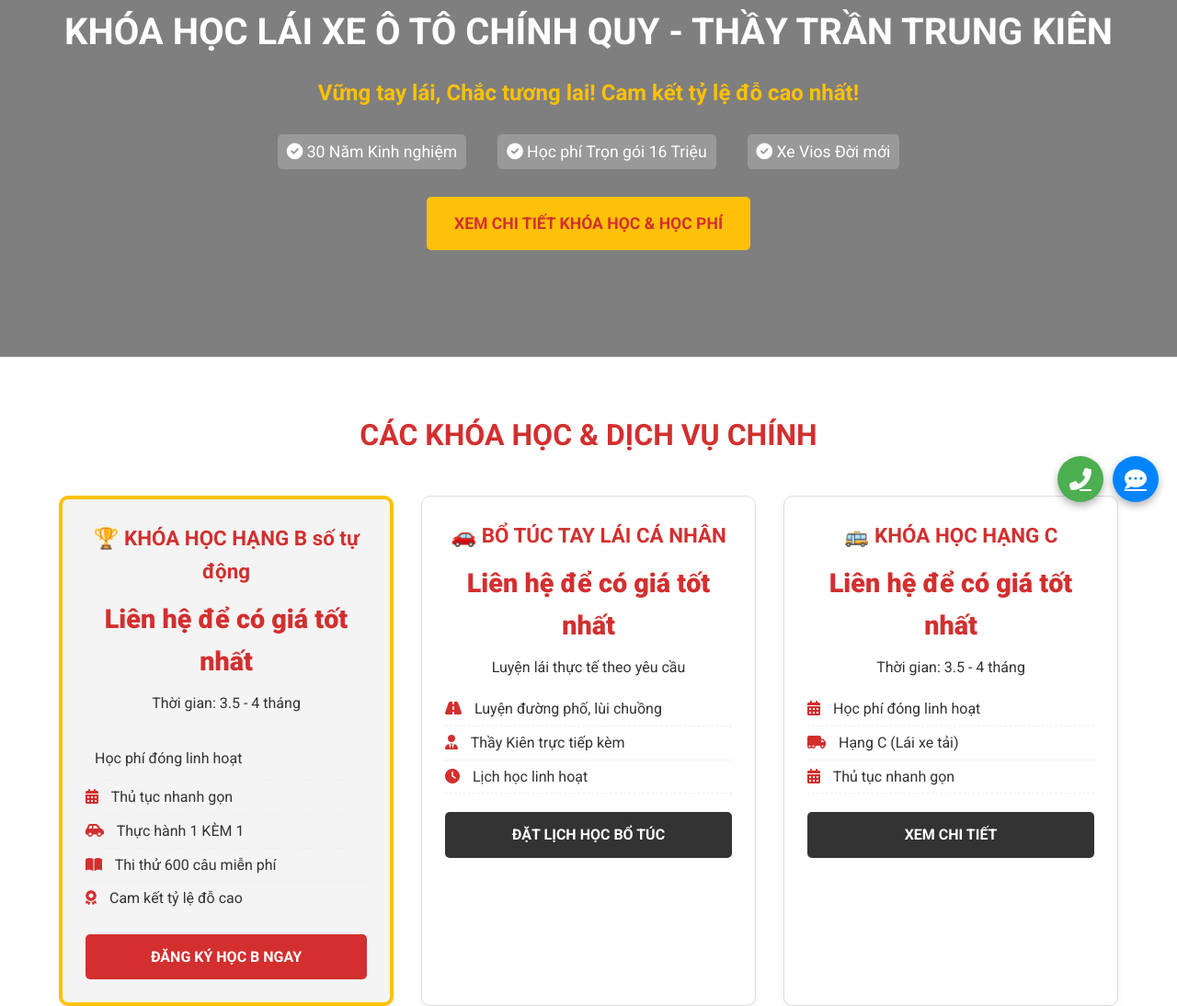
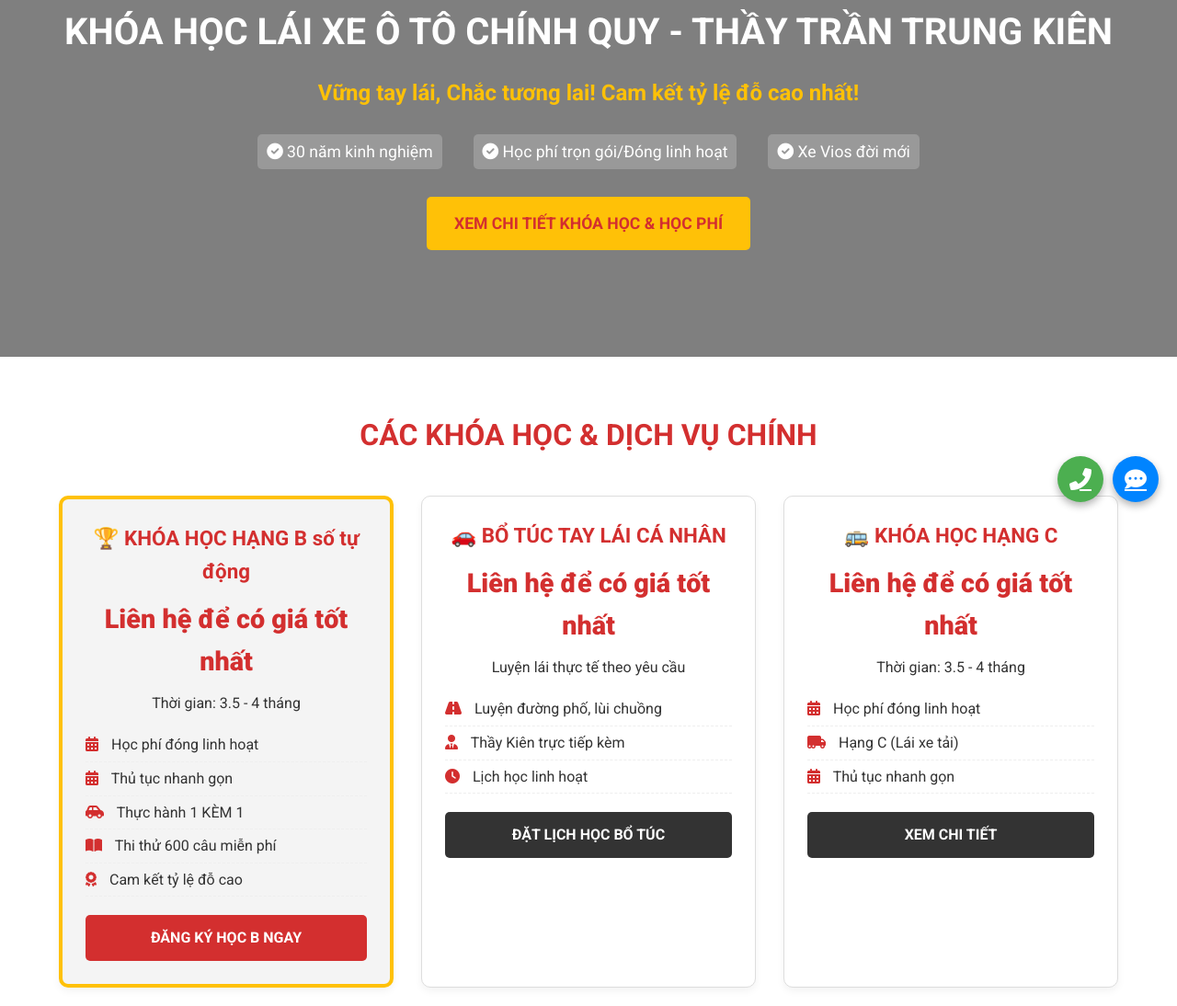
Before and after one commit to lanntp86/khoahoclaixe-thaykien, a plain HTML site: page index.html in a window 1280 px wide. Shown: the part 234-1328 px from the top of the page at 92% size. Drawn offline with Linux system fonts and the light colour scheme.

Commit message:
Update index.html

```diff
--- a/index.html
+++ b/index.html
@@ -38,9 +38,9 @@
                 <p class="slogan">Vững tay lái, Chắc tương lai!
                                   Cam kết tỷ lệ đỗ cao nhất!</p>
                 <div class="hero-highlights">
-                    <span><i class="fas fa-check-circle"></i> 30 Năm Kinh nghiệm</span>
-                    <span><i class="fas fa-check-circle"></i> Học phí Trọn gói 16 Triệu</span>
-                    <span><i class="fas fa-check-circle"></i> Xe Vios Đời mới</span>
+                    <span><i class="fas fa-check-circle"></i> 30 năm kinh nghiệm</span>
+                    <span><i class="fas fa-check-circle"></i> Học phí trọn gói/Đóng linh hoạt</span>
+                    <span><i class="fas fa-check-circle"></i> Xe Vios đời mới</span>
                 </div>
                 <a href="#courses" class="btn btn-cta-main">XEM CHI TIẾT KHÓA HỌC & HỌC PHÍ</a>
             </div>
@@ -55,7 +55,7 @@
                         <p class="price"> Liên hệ để có giá tốt nhất </p>
                         <p class="duration">Thời gian: 3.5 - 4 tháng</p>
                         <ul class="features">
-                            <li><i class="price"></i> Học phí đóng linh hoạt </li>
+                            <li><i class="fas fa-calendar-alt"></i> Học phí đóng linh hoạt </li>
                             <li><i class="fas fa-calendar-alt"></i> Thủ tục nhanh gọn</li>
                             <li><i class="fas fa-car-side"></i> Thực hành 1 KÈM 1</li>
                             <li><i class="fas fa-book-open"></i> Thi thử 600 câu miễn phí</li>
@@ -94,7 +94,7 @@
         <section class="about-teacher-section" id="about">
             <div class="container teacher-grid">
                 <div class="teacher-image-col">
-                    <img src="image/thay kien.jpg" alt="Thầy Trần Trung Kiên - Giáo viên Lái xe">
+                    <img src="images/thay kien.jpg" alt="Thầy Trần Trung Kiên - Giáo viên Lái xe">
                     <p class="experience-badge">30 NĂM KINH NGHIỆM</p>
                 </div>
                 <div class="teacher-content-col">
```
